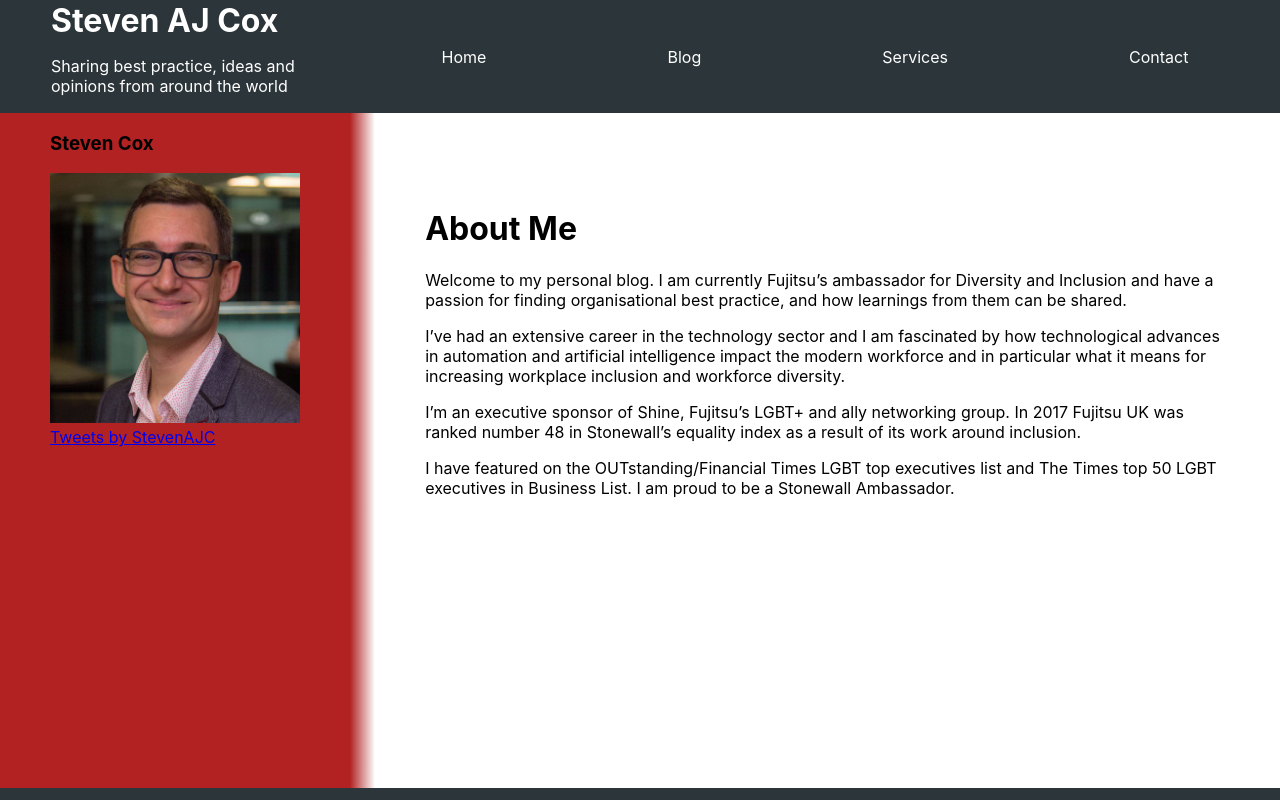
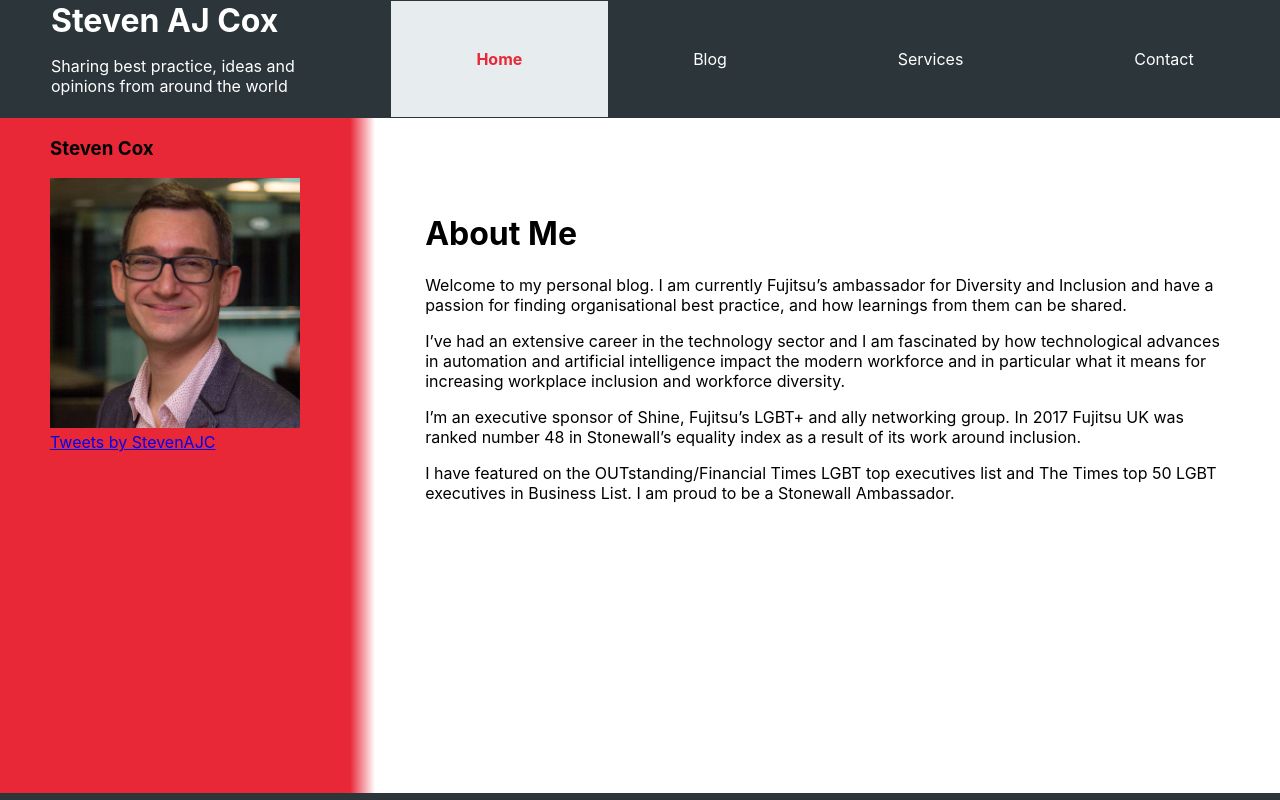
Before and after one commit to Kodobo/stevenajcox.com, a React (Create React App) app: page / in a window 1280 px wide. Shown: the top 800 px of the page. Built offline with nearby package versions, Linux system fonts and the light colour scheme.

Commit message:
Implement StyledComponents on Navbar

```diff
--- a/src/App.js
+++ b/src/App.js
@@ -1,7 +1,6 @@
 import React, {Component} from 'react';
 import './App.css';
 import Footer from './components/Footer'
-import Navbar from './components/Navbar';
 import {BrowserRouter as Router, Route} from "react-router-dom";
 import HeaderBar from './components/HeaderBar';
 import Home from './pages/Home';
--- a/src/components/LeftRightSidebar.css
+++ b/src/components/LeftRightSidebar.css
@@ -1,5 +1,5 @@
 * {
-    --SIDEBAR-COLOR: firebrick;
+    --SIDEBAR-COLOR: #E82737;
 }
 
 .LeftSidebar, .RightSidebar {
--- a/src/components/Navbar.css
+++ /dev/null
@@ -1,34 +0,0 @@
-.navbar {
-    display: flex;
-    width: 100%;
-    background-color: var(--GUNMETAL-GREY);
-    font-size: 16px;
-}
-
-.navbar-item {
-    display: flex;
-    min-width: 75px;
-    flex-grow: 1;
-    justify-content: center; /*Horizontal align navbar-links*/
-    align-self: center; /*Vertical align navbar-links*/
-}
-
-.navbar-link {
-    text-decoration: none !important;
-}
-
-.navbar-link:link {
-    color: white;
-}
-
-.navbar-link:visited {
-    color: white;
-}
-
-.navbar-link:active {
-    color: blueviolet;
-}
-
-.navbar-link:hover {
-    color: blueviolet;
-}
--- a/src/components/Navbar.jsx
+++ b/src/components/Navbar.jsx
@@ -1,24 +1,19 @@
 import React, {Component} from 'react';
-import './Navbar.css';
-import {Link} from "react-router-dom";
+import { StyledNavbar, NavbarLinks, NavbarLinksList, NavbarLink } from './styles/Navbar';
 export default class Navbar extends Component {
 
     render() {
         return (
-            <div className="navbar">
-                <div className="navbar-item">
-                    <Link to="/" className="navbar-link">Home</Link>
-                </div>
-                <div className="navbar-item">
-                    <Link to="/blog" className="navbar-link">Blog</Link>
-                </div>
-                <div className="navbar-item">
-                    <Link to="/services" className="navbar-link">Services</Link>
-                </div>
-                <div className="navbar-item">
-                    <Link to="/contact" className="navbar-link">Contact</Link>
-                </div>
-            </div>
+            <StyledNavbar>
+                <NavbarLinks>
+                  <NavbarLinksList>
+                    <NavbarLink exact to="/">Home</NavbarLink>
+                    <NavbarLink exact to="/blog">Blog</NavbarLink>
+                    <NavbarLink exact to="/services">Services</NavbarLink>
+                    <NavbarLink exact to="/contact">Contact</NavbarLink>
+                  </NavbarLinksList>
+                </NavbarLinks>
+            </StyledNavbar>
         )
     }
 }
--- /dev/null
+++ b/src/components/styles/Navbar.js
@@ -0,0 +1,40 @@
+import styled from 'styled-components';
+import { NavLink } from 'react-router-dom';
+import { COLOURS } from '../../globalStyles/colours';
+
+export const StyledNavbar = styled.div`
+  display: flex;
+  height: 100%;
+  width: 100%;
+  background-color: ${COLOURS.GUNMETALGREY};
+  font-size: 16px;
+  align-self: center;
+`;
+
+export const NavbarLinks = styled.div`
+  height: 100%;
+  min-width: 75px;
+  flex-grow: 1;
+`;
+
+export const NavbarLinksList = styled.ul`
+  height: 100%;
+  margin: 0;
+  display: flex;
+`;
+
+export const NavbarLink = styled(NavLink).attrs(`${props => props.to}`)`
+  :not(.MsoHyperlink) {
+    padding: 48px;
+    text-decoration: none;
+    flex-grow: 1;
+    text-align: center;
+    color: white;
+
+    &.active {
+      font-weight: bold;
+      color: #E82737;
+      background-color: #E7ECEF;
+    }
+  }
+`;
```
